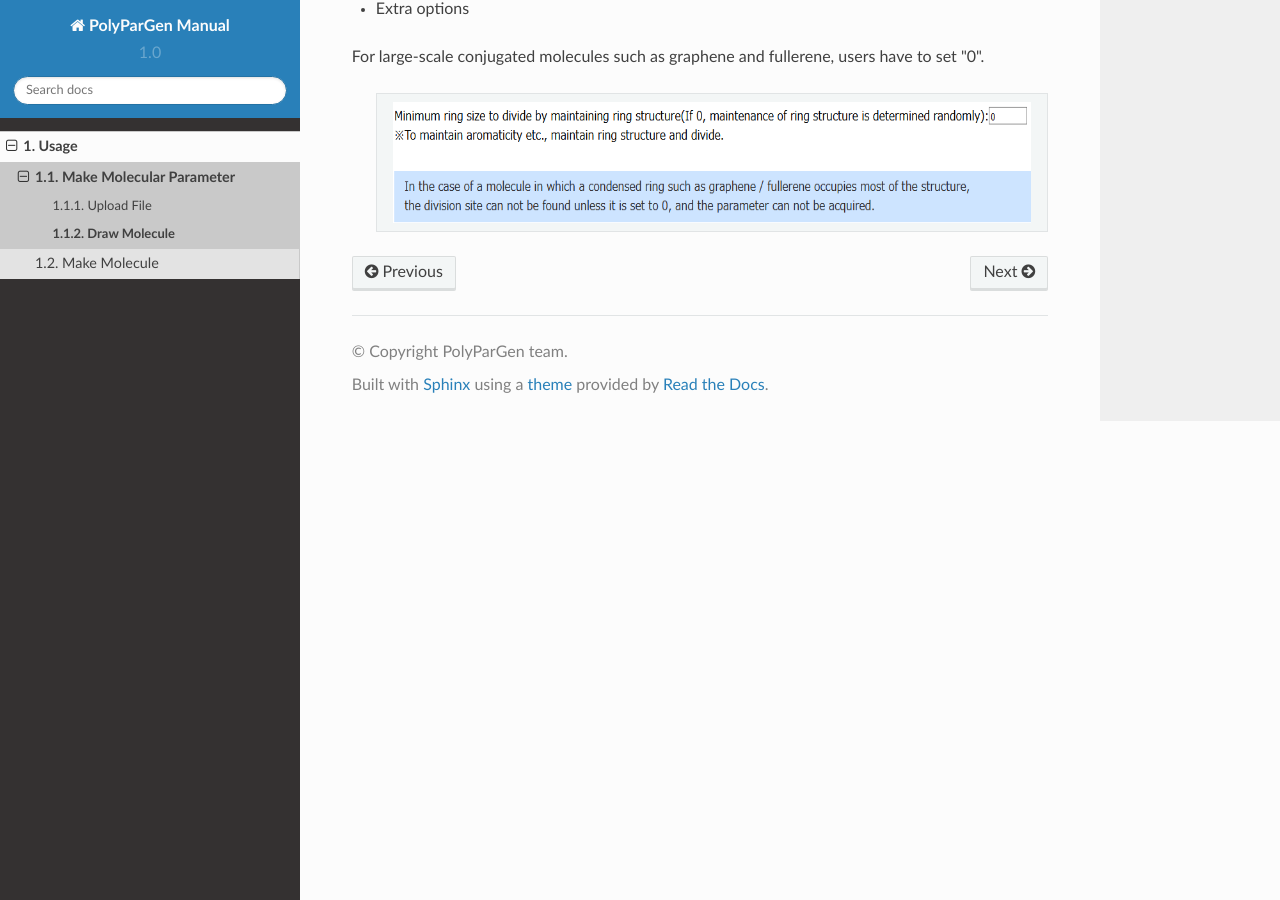
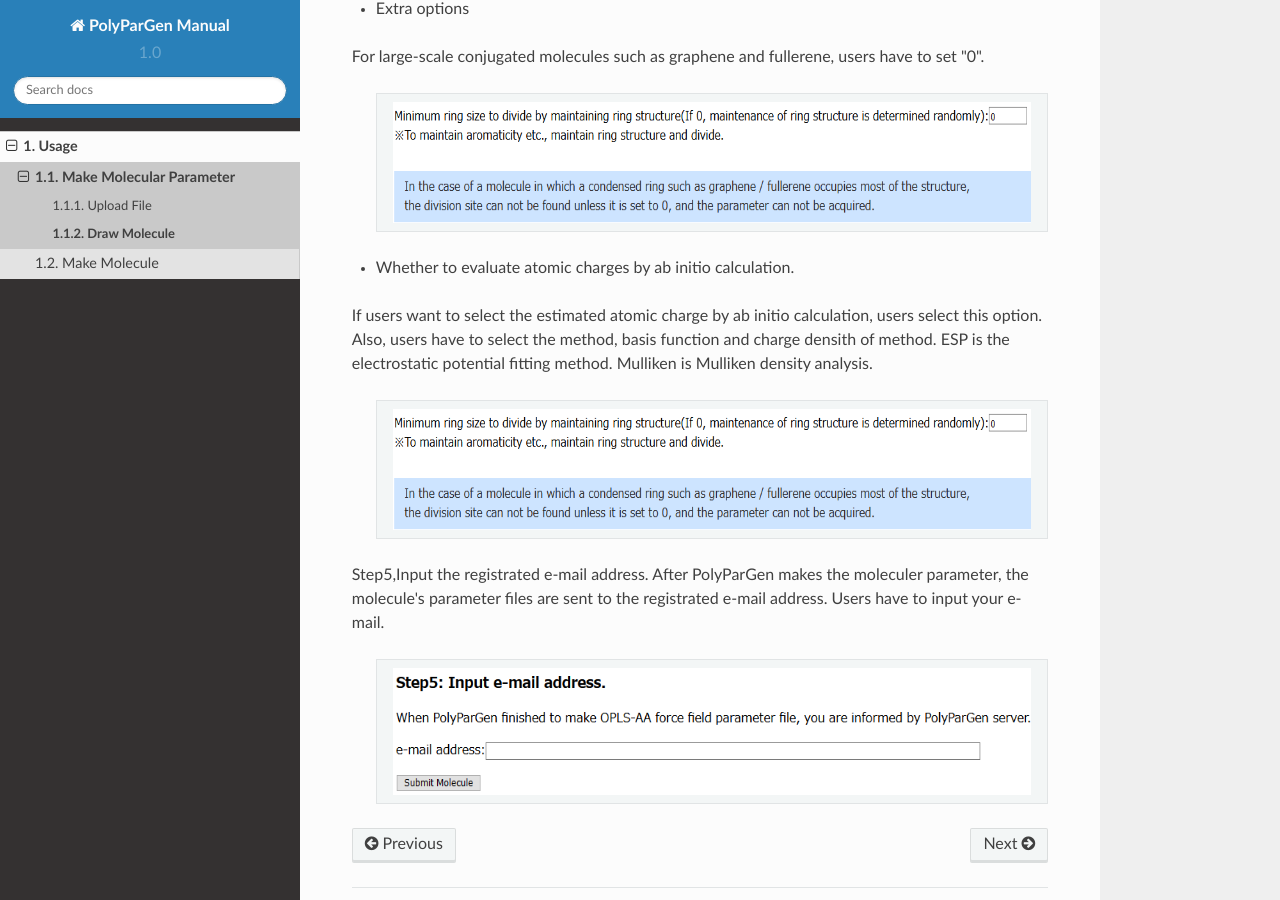
Before and after one commit to mori0711/polypargen_manual, a Sphinx documentation site: the page built from docs/usage/make_molecular_parameter/draw_molecule.rst, in a window 1280 px wide and 900 px high, scrolled down 4006 px. Built offline with Sphinx 7.4.7 and the Read the Docs theme 2.0.0, drawn with Linux system fonts in a browser that asks for light colours.

Commit message:
add draw_molecule.rst

```diff
--- a/docs/usage/make_molecular_parameter/draw_molecule.rst
+++ b/docs/usage/make_molecular_parameter/draw_molecule.rst
@@ -96,3 +96,24 @@
   |    :scale:  80 %                                                         |
   |    :align: center                                                        |
   +--------------------------------------------------------------------------+
+
+- Whether to evaluate atomic charges by ab initio calculation.
+If users want to select the estimated atomic charge by ab initio calculation, users select this option.
+Also, users have to select the method, basis function and charge densith of method.
+ESP is the electrostatic potential fitting method. Mulliken is Mulliken density analysis.
+
+  +--------------------------------------------------------------------------+
+  | .. image:: ./imgs/draw_molecule_009.png                                  |
+  |    :scale:  80 %                                                         |
+  |    :align: center                                                        |
+  +--------------------------------------------------------------------------+
+
+Step5,Input the registrated e-mail address.
+After PolyParGen makes the moleculer parameter, the molecule's parameter files are sent to the registrated e-mail address.
+Users have to input your e-mail.
+
+  +--------------------------------------------------------------------------+
+  | .. image:: ./imgs/draw_molecule_011.png                                  |
+  |    :scale:  80 %                                                         |
+  |    :align: center                                                        |
+  +--------------------------------------------------------------------------+
```
Also changed, not shown: docs/usage/make_molecular_parameter/imgs/draw_molecule_010.png (added), docs/usage/make_molecular_parameter/imgs/draw_molecule_011.png (added).
